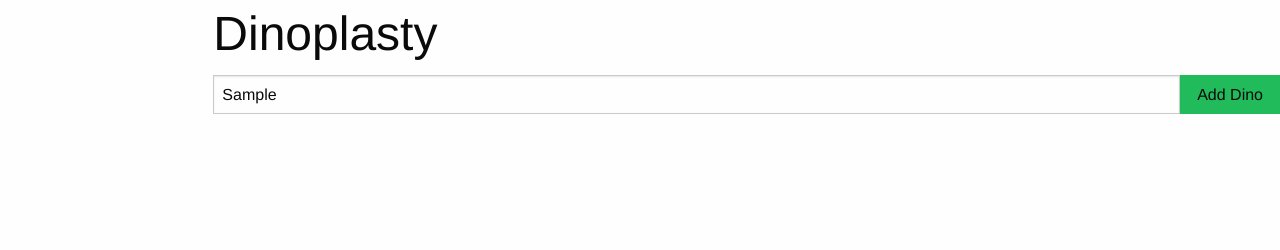
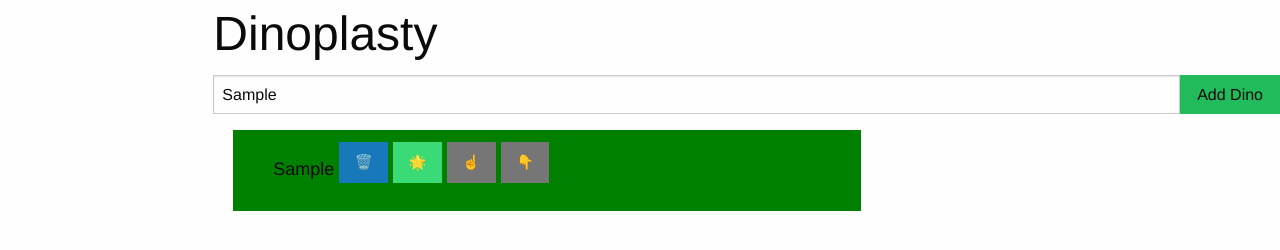
Before and after one commit to jaydenkenny/dinoplasty, a plain HTML site: page index.html in a window 1280 px wide. Both pictures are taken after typing "Sample" into the empty fields and a click on the button "Add Dino". Drawn offline with nearby package versions, Linux system fonts and the light colour scheme.

Commit message:
Adding the Delete and Edit buttons

```diff
--- a/app.css
+++ b/app.css
@@ -0,0 +1,33 @@
+.everything{
+    display:inline-block;
+}
+.dino{
+    display:inline-block;
+    margin-top:0%;
+    margin-right:50%;
+    margin-left:50%;
+    width:150px;
+    height:100px;
+}
+ul li {
+    list-style:none;
+    cursor:pointer;
+    position:relative;
+    padding:12px 8px 12px 40px;
+    margin-right:40%;
+    background-color: darkgreen;
+    font-size:18px;
+    transition:0.2s;
+    -webkit-user-select: none;
+    -moz-user-select: none;
+    -ms-user-select: none;
+    user-select: none;
+}
+
+ul li:nth-child(odd){
+    background-color:green;
+}
+
+ul li:hover{
+    background-color:grey;
+}
--- a/app.js
+++ b/app.js
@@ -1,8 +1,10 @@
 const app = {
-    init(formSelector){
+    init(selectors){
+        this.dinos = []
         this.max = 0
+        this.list = document.querySelector(selectors.listSelector)
         document
-        .querySelector(formSelector)
+        .querySelector(selectors.formSelector)
         .addEventListener('submit',this.addDino.bind(this))
     },
     addDino(ev){
@@ -11,8 +13,64 @@ const app = {
             id: this.max + 1,
             name: ev.target.dinoName.value,
         }
+
+        const listItem = this.renderListItem(dino)
+        listItem.innerHTML = `<span>${dino.name}</span>
+            <button class="del button delete">${document.textContent ="🗑️"}</button>
+            <button class="bttnFav button success">${document.textContent ="🌟"}</button>
+            <button class="bttnUp button secondary">${document.textContent ="☝️"}</button>
+            <button class="bttnDown button secondary">${document.textContent ="👇"}</button>
+        `
+
+        this.list.appendChild(listItem)
+
+        listItem.querySelector('.del').addEventListener('click',this.delDino.bind(this))
+        listItem.querySelector('.bttnFav').addEventListener('click',this.editDino.bind(this))
+
+        //listItem.querySelector('.bttnDown').addEventListener('click',this.downDino.bind(this))
+        //listItem.querySelector('.bttnUp').addEventListener('click',this.upDino.bind(this))
+//add the dino to this.dinos
+        this.dinos.push(`${dino.id}. ${dino.name}`)
+
+
         ++ this.max
-        console.log(dino.name,dino.id)
-    }
+        //this.renderListItem(dino)
+    },
+
+    delDino(ev){
+        ev.preventDefault()
+        const del = ev.target
+        //console.log(del.parentNode.parentNode)
+        this.list.removeChild(del.parentNode)
+    },
+
+    editDino(ev){
+        ev.preventDefault()
+        const edit = ev.target
+        const color = this.list.style= 'background-image:url("http://i1.kym-cdn.com/photos/images/original/000/929/188/3e0.jpg");background-repeat:no-repeat;border-style:outset;margin-right:40%;'
+    },
+
+    // upDino(ev){
+    //     ev.preventDefault()
+    //     const up = ev.target
+    //     this.list.insertBefore(,this.list.childNodes[0])
+    // },
+
+    // downDino(ev){
+    //     ev.preventDefault()
+    //     const down = ev.target
+    //     this.list.insertAfter(down.parentNode)
+    // },
+
+    renderListItem(dino){
+        const item = document.createElement('li')
+        //item.textContent = dino.name
+
+        return item
+    },
+
 }
-app.init('#dinoForm')
+app.init({
+    formSelector:'#dinoForm',
+    listSelector:'#dinoList'
+},)
--- a/index.html
+++ b/index.html
@@ -13,6 +13,7 @@
         <div class="row">
             <div class="medium-8 medium-offset-2 column">
                 <h1>Dinoplasty</h1>
+
                 <form id="dinoForm">
                         <div class="input-group">
                         <input type="text" name="dinoName" placeholder="Name a dinosaur" class="input-group-field">
@@ -23,6 +24,11 @@
                 </div>
             </form>
         </div>
+        <div class="row">
+            <div class=".medium-8 medium-offset-2 column">
+                <ul id="dinoList"></ul>
+            </div>
+        </div>
 
         <script src="app.js"></script>
     </body>
```
